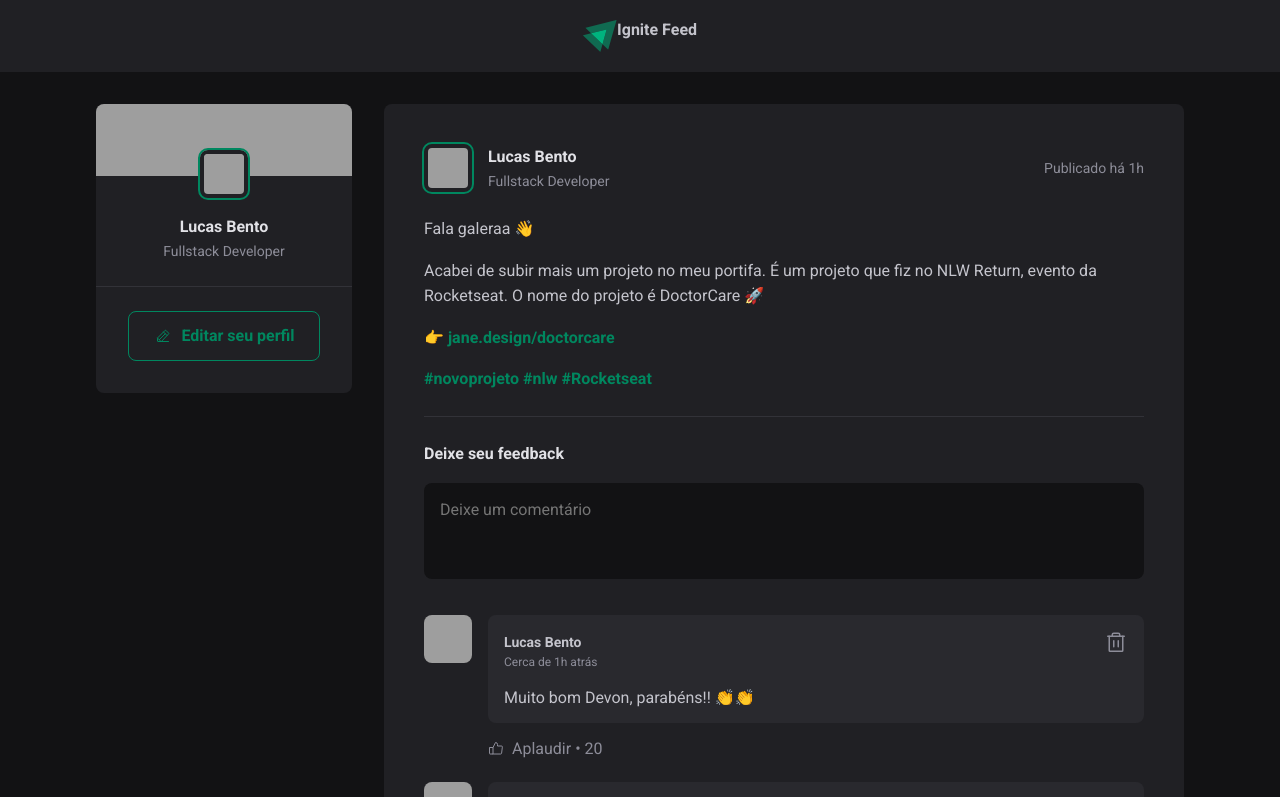
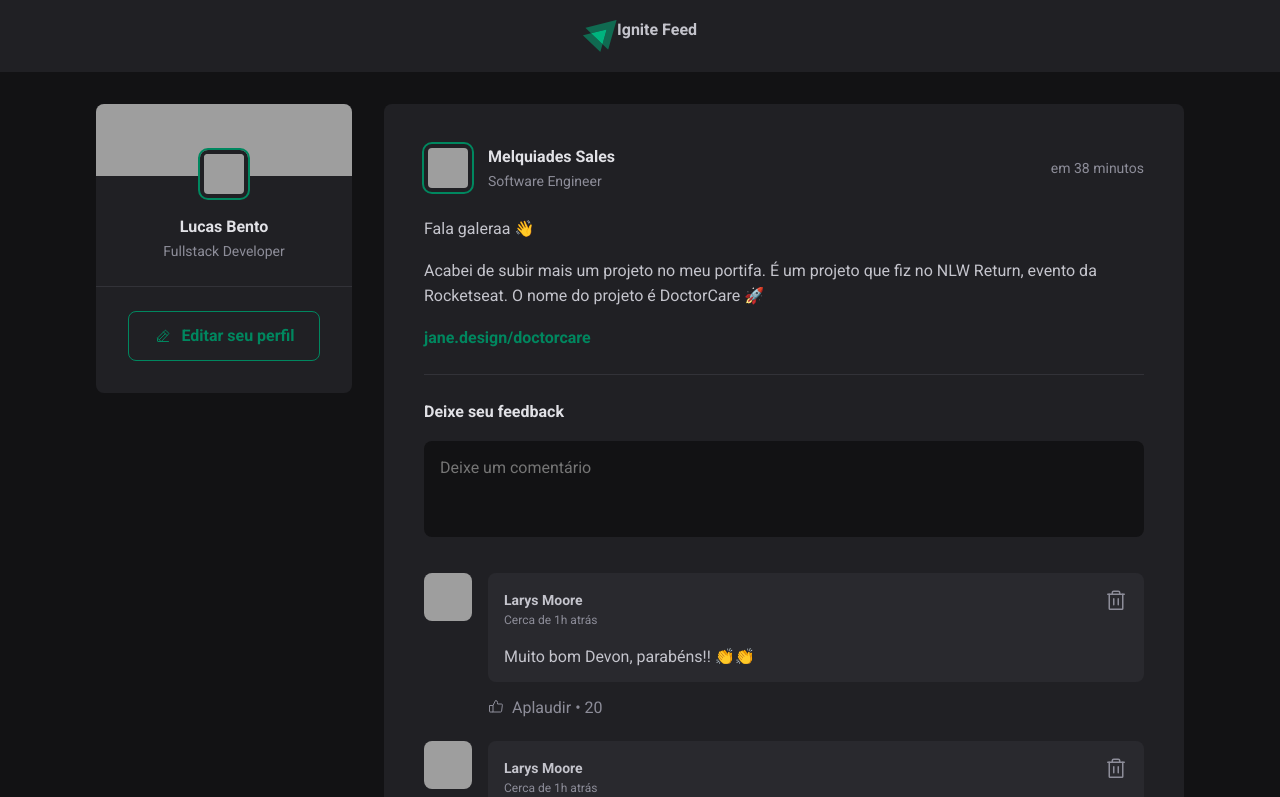
Before and after one commit to LucasGabrielSI/feed-news, a React (Vite) app: page / in a window 1280 px wide. Shown: the top 797 px of the page. Built offline with nearby package versions, Linux system fonts and the light colour scheme; grey boxes are pictures that could not be loaded.

Commit message:
Removing static data and adding data consuming a fake api.

```diff
--- a/package.json
+++ b/package.json
@@ -9,6 +9,7 @@
     "preview": "vite preview"
   },
   "dependencies": {
+    "date-fns": "^2.29.3",
     "phosphor-react": "^1.4.1",
     "react": "^18.2.0",
     "react-dom": "^18.2.0"
--- a/src/App.jsx
+++ b/src/App.jsx
@@ -5,6 +5,45 @@
 import styles from "./App.module.css";
 
 import "./global.css";
+
+const posts = [
+  {
+    id: 1,
+    author: {
+      avatarUrl: "http://github.com/LucasGabrielSI.png",
+      name: "Melquiades Sales",
+      role: "Software Engineer",
+    },
+    content: [
+      { type: "paragraph", content: "Fala galeraa 👋" },
+      {
+        type: "paragraph",
+        content:
+          "Acabei de subir mais um projeto no meu portifa. É um projeto que fiz no NLW Return, evento da Rocketseat. O nome do projeto é DoctorCare 🚀",
+      },
+      { type: "link", content: "jane.design/doctorcare" },
+    ],
+    publishedAt: new Date("2022-09-29 14:35"),
+  },
+  {
+    id: 2,
+    author: {
+      avatarUrl: "http://github.com/wonderwanny.png",
+      name: "Luna Oliveira",
+      role: "Estudande",
+    },
+    content: [
+      { type: "paragraph", content: "Fala galeraa 👋" },
+      {
+        type: "paragraph",
+        content:
+          "Acabei de subir mais um projeto no meu portifa. É um projeto que fiz no NLW Return, evento da Rocketseat. O nome do projeto é DoctorCare 🚀",
+      },
+      { type: "link", content: "jane.design/doctorcare" },
+    ],
+    publishedAt: new Date("2022-09-29 14:36"),
+  },
+];
 
 export function App() {
   return (
@@ -14,8 +53,15 @@
       <div className={styles.wrapper}>
         <Sidebar />
         <main>
-          <Post />
-          <Post />
+          {posts.map((post) => {
+            return (
+              <Post
+                author={post.author}
+                content={post.content}
+                publishedAt={post.publishedAt}
+              />
+            );
+          })}
         </main>
       </div>
     </div>
--- a/src/components/Comment.jsx
+++ b/src/components/Comment.jsx
@@ -11,7 +11,7 @@
         <div className={styles.commentContent}>
           <header>
             <div className={styles.authorAndTime}>
-              <strong>Lucas Bento</strong>
+              <strong>Larys Moore</strong>
               <time title="28 de setembro às 21:46" dateTime="2022-09-28 21:46">
                 Cerca de 1h atrás
               </time>
--- a/src/components/Post.jsx
+++ b/src/components/Post.jsx
@@ -1,37 +1,55 @@
+import { format, formatDistanceToNow } from "date-fns";
+import ptBR from "date-fns/locale/pt-BR";
+
 import { Avatar } from "./Avatar";
 import { Comment } from "./Comment";
 import styles from "./Post.module.css";
 
-export function Post() {
+export function Post({ author, publishedAt, content }) {
+  const publishedDateFormatted = format(
+    publishedAt,
+    "dd 'de' LLLL 'às' HH:mm'h'",
+    {
+      locale: ptBR,
+    }
+  );
+
+  const publishedDateRelativeToNow = formatDistanceToNow(publishedAt, {
+    locale: ptBR,
+    addSuffix: true,
+  });
+
   return (
     <article className={styles.post}>
       <header>
         <div className={styles.author}>
-          <Avatar src="https://github.com/indutny.png" />
+          <Avatar src={author.avatarUrl} />
           <div className={styles.authorInfo}>
-            <strong>Lucas Bento</strong>
-            <span>Fullstack Developer</span>
+            <strong>{author.name}</strong>
+            <span>{author.role}</span>
           </div>
         </div>
 
-        <time title="27 de setembro às 21:55" dateTime="2022-09-27 21:55">
-          Publicado há 1h
+        <time
+          title={publishedDateFormatted}
+          dateTime={publishedAt.toISOString()}
+        >
+          {publishedDateRelativeToNow}
         </time>
       </header>
 
       <div className={styles.content}>
-        <p>Fala galeraa 👋</p>
-        <p>
-          Acabei de subir mais um projeto no meu portifa. É um projeto que fiz
-          no NLW Return, evento da Rocketseat. O nome do projeto é DoctorCare 🚀
-        </p>
-        <p>
-          👉 <a href="">jane.design/doctorcare</a>
-        </p>
-        <p>
-          <a href="">#novoprojeto</a> <a href="">#nlw</a>{" "}
-          <a href="">#Rocketseat</a>
-        </p>
+        {content.map((line) => {
+          if (line.type === "paragraph") {
+            return <p>{line.content}</p>;
+          } else if (line.type === "link") {
+            return (
+              <p>
+                <a href="#">{line.content}</a>
+              </p>
+            );
+          }
+        })}
       </div>
 
       <form className={styles.commentForm}>
```
Also changed, not shown: 1 other file (tests, documents, lock files or other folders).
